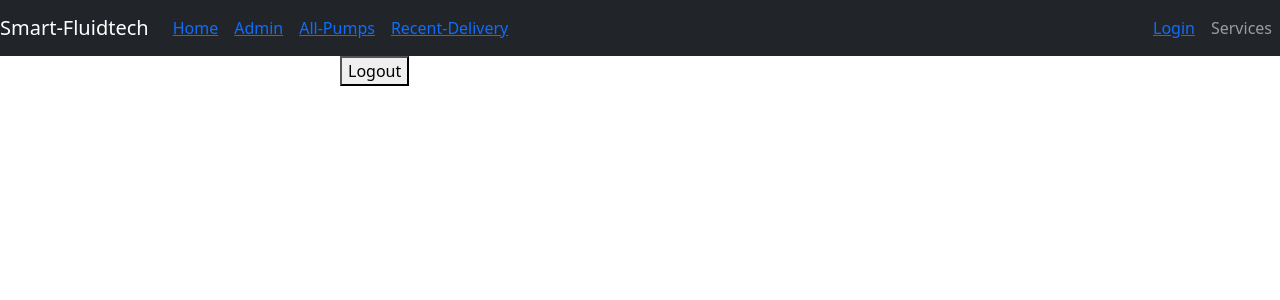
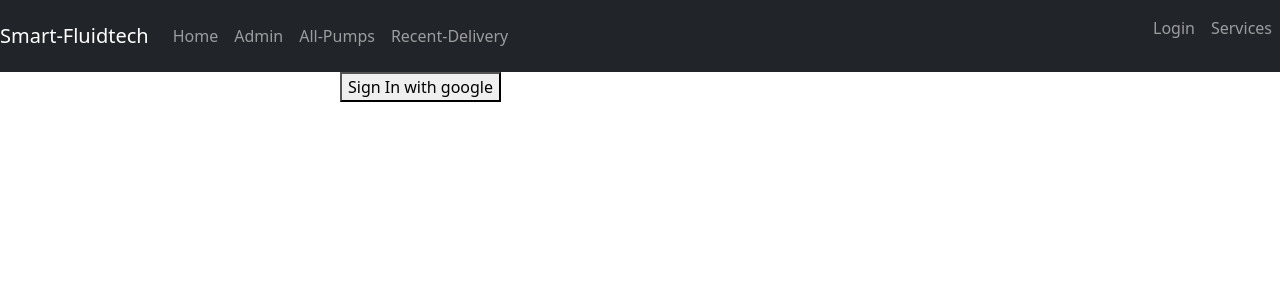
Before and after one commit to Razibul-Alam/smart-fluidtech, a React (Create React App) app: page /login in a window 1280 px wide. Shown: the top 300 px of the page. Built offline with nearby package versions, Linux system fonts and the light colour scheme.

Commit message:
new commit

```diff
--- a/src/App.js
+++ b/src/App.js
@@ -12,11 +12,13 @@ import {
 } from "react-router-dom";
 import { createContext, useState } from 'react';
 import LoginPage from './Components/Login page/LoginPage';
+import PrivateRoute from './Components/Login page/PrivateRoute';
 
 
 export const userContext=createContext();
 function App() {
   const[loggedInUser,setLoggedInUser]=useState({});
+  console.log(loggedInUser)
   return (
     <userContext.Provider value={[loggedInUser,setLoggedInUser]}>
     <Router>
@@ -25,15 +27,15 @@ function App() {
      <Route exact path="/allpumps">
     <AllPumps/>
     </Route>
+     <PrivateRoute path="/stock/:id" >
+     <StockList/>
+    </PrivateRoute>
      <Route exact path="/login">
     <LoginPage/>
     </Route>
      <Route exact path="/delivery">
     <Delivery/>
     </Route>
-     <Route path="/stock/:id">
-   <StockList/>
-     </Route>
     <Route path="/admin">
       <Admin/>
       </Route>
--- a/src/Components/Header/Header.js
+++ b/src/Components/Header/Header.js
@@ -1,6 +1,6 @@
-import React from 'react';
+import React,{useState,useContext} from 'react';
 import { Container, Nav, Navbar } from 'react-bootstrap';
-
+import { userContext } from './../../App';
 import {
     BrowserRouter as Router,
     Switch,
@@ -9,6 +9,8 @@ import {
     NavLink
   } from "react-router-dom";
 const Header = () => {
+  const [loggedInUser, setLoggedInUser] = useContext(userContext);
+  console.log(loggedInUser)
     return (
         <Navbar collapseOnSelect expand="lg" bg="dark" variant="dark">
 
@@ -16,13 +18,29 @@ const Header = () => {
         <Navbar.Toggle aria-controls="responsive-navbar-nav" />
         <Navbar.Collapse id="responsive-navbar-nav">
           <Nav className="me-auto">
-            <Nav.Link><Link to='/'>Home</Link></Nav.Link>
+            {/* <Nav.Link><Link to='/'>Home</Link></Nav.Link>
             <Nav.Link><Link to='/admin'>Admin</Link></Nav.Link>
             <Nav.Link><Link to='/allpumps'>All-Pumps</Link></Nav.Link>
             <Nav.Link><Link to='/delivery'>Recent-Delivery</Link></Nav.Link>
           </Nav>
           <Nav>
-          <Nav.Link><Link to='/login'>Login</Link></Nav.Link>
+          <Nav.Link><Link to='/login'> */}
+           <Nav.Link as={Link}  to='/'>Home</Nav.Link>
+           <Nav.Link as={Link}  to='/admin'>Admin</Nav.Link>
+           <Nav.Link as={Link}  to='/allpumps'>All-Pumps</Nav.Link>
+           <Nav.Link as={Link}  to='/delivery'>Recent-Delivery</Nav.Link>
+
+          </Nav>
+          <Nav>
+          <Nav.Link as={Link} to='/login'>
+            {loggedInUser.success?<div><img src={loggedInUser.img} style = {
+        {
+          width: "60px",
+          height: "60px",
+          borderRadius:"50%"
+        }
+      } alt=""/>{loggedInUser.name}</div>:
+            <p>Login</p>}</Nav.Link>
             <Nav.Link eventKey={2} href="#memes">
               Services
             </Nav.Link>
--- a/src/Components/Login page/LoginPage.js
+++ b/src/Components/Login page/LoginPage.js
@@ -1,8 +1,5 @@
-import {React, useState,useContext} from 'react';
+import { React, useState, useContext, useEffect } from 'react';
   import { initializeApp } from 'firebase/app';
-//   import firebase from "firebase/app";
-
-
 import {userContext} from './../../App';
   import {useHistory,useLocation} from 'react-router';
   import { Form,Button } from 'react-bootstrap';
@@ -10,22 +7,11 @@ import {userContext} from './../../App';
 import { firebaseConfig } from './FirebaseConfig';
 const app = initializeApp(firebaseConfig);
 
-
-
-
-
-
 //   let userDetail={isSignid:false,
 //     email:"",name:"",password:"",error:"",success:false}
 
-
-
-
-
-
   const LoginPage = () => {
     const [loggedInUser, setLoggedInUser] = useContext(userContext);
-    console.log(loggedInUser.success)
     const history = useHistory();
     const location = useLocation();
     let {
@@ -36,7 +22,7 @@ const app = initializeApp(firebaseConfig);
       }
     };
 
-   console.log(loggedInUser)
+
 
 
     // const handleSignin = () => {
@@ -68,15 +54,17 @@ signInWithPopup(auth, provider)
     // const token = credential.accessToken;
     // The signed-in user info.
     const user = result.user;
+    // console.log(user)
     const newUser={
         email:user.email,
         name:user.displayName,
         success:user.emailVerified,
+        img:user.photoURL
  }
  setLoggedInUser(newUser)
-//  history.replace(from);
-    // console.log(newUser)
-    // ...
+localStorage.setItem('userDetails',newUser.name)
+ history.replace(from);
+
   }).catch((error) => {
     // Handle Errors here.
     const errorCode = error.code;
@@ -89,6 +77,8 @@ signInWithPopup(auth, provider)
   });
     }
 
+
+
      return (
     <div style = {
         {
@@ -98,7 +88,7 @@ signInWithPopup(auth, provider)
       }>
   {/* <p> {loggedInUser.error}</p>
         {loggedInUser.success&&<p>{ loggedInUser ?"created":"logged in" } successfully</p>} */}
-        <button onClick = { handleSignin} > {loggedInUser.success?'Sign In with google':'Logout'}</button><br/>
+        <button onClick = { handleSignin} > {loggedInUser?.email?'Logout':'Sign In with google'}</button><br/>
 
   </div>
     );
--- a/src/Components/Login page/PrivateRoute.js
+++ b/src/Components/Login page/PrivateRoute.js
@@ -4,12 +4,11 @@ import { userContext } from './../../App';
 
 const PrivateRoute = ({ children, ...rest }) => {
     const[loggedInUser,setLoggedInUser]=useContext(userContext);
-
     return (
         <Route
       {...rest}
       render={({ location }) =>
-       loggedInUser.email||loggedInUser.Name? (
+       loggedInUser?.email?(
           children
         ) : (
           <Redirect
--- a/src/Components/Model-Stocklist/DeliverySubmit/DeliverySubmit.js
+++ b/src/Components/Model-Stocklist/DeliverySubmit/DeliverySubmit.js
@@ -1,13 +1,16 @@
-import React from 'react';
+import React,{useContext} from 'react';
 import { useForm } from "react-hook-form";
+import { userContext } from './../../../App';
 
 const DeliverySubmit = ({deliveryInfo,handleClose}) => {
+    const [loggedInUser, setLoggedInUser] = useContext(userContext);
     console.log(deliveryInfo)
     const {serial,model,category}=deliveryInfo;
     const { register, handleSubmit, watch, formState: { errors } } = useForm();
     // onsubmit handle
     const onSubmit = data =>{
     console.log(data)
+    const user=loggedInUser.name
         fetch('https://ancient-beach-26659.herokuapp.com/addDeliveryProduct',{
             method:"POST",
             headers: {
@@ -29,9 +32,9 @@ const DeliverySubmit = ({deliveryInfo,handleClose}) => {
       <input placeholder="Category" defaultValue={category} {...register("category", { required: true })} />
       <input placeholder="Serial" defaultValue={serial}  {...register("serial", { required: true })} />
       <input placeholder="date" defaultValue={new Date().toLocaleDateString()}  {...register("date", { required: true })} />
-      <input placeholder="Challan no:" {...register("challan", { required: true })} />
+
       <input placeholder="Delivery to" {...register("place", { required: true })} />
-      <input placeholder="Delivery person" {...register("person", { required: true })} />
+
       <input type="submit" />
     </form>
 
--- a/src/Components/Model-Stocklist/ModelStockList.js
+++ b/src/Components/Model-Stocklist/ModelStockList.js
@@ -13,7 +13,6 @@ const ModelStockList = ({pumpModel}) => {
     const deliveryProduct=(info)=>{
 setDeliveryInfo(info)
 setShow(true)
-removeProduct(info._id)
     }
     const removeProduct=async(id)=>{
       console.log(id)
@@ -46,8 +45,8 @@ removeProduct(info._id)
       <td>{item.model}</td>
       <td>{item.category}</td>
       <td>{item.serial}</td>
-      <td><button className='btn btn-success'onClick={()=>{deliveryProduct(item)}}>Delivery</button></td>
-      {/* <td><button className='btn btn-danger'onClick={()=>{removeProduct(item._id)}}>Remove</button></td> */}
+      <td><button className='btn btn-danger'onClick={()=>{removeProduct(item._id)}}>Remove</button></td><td><button className='btn btn-success'onClick={()=>{deliveryProduct(item)}}>Delivery</button></td>
+
     </tr>)}
 
 
--- a/src/Components/Show-Products/Showproduct.css
+++ b/src/Components/Show-Products/Showproduct.css
@@ -1,4 +1,4 @@
 .my-photo{
-    width: 400px;
+    max-width: 100%;
     height: 400px;
 }
```
